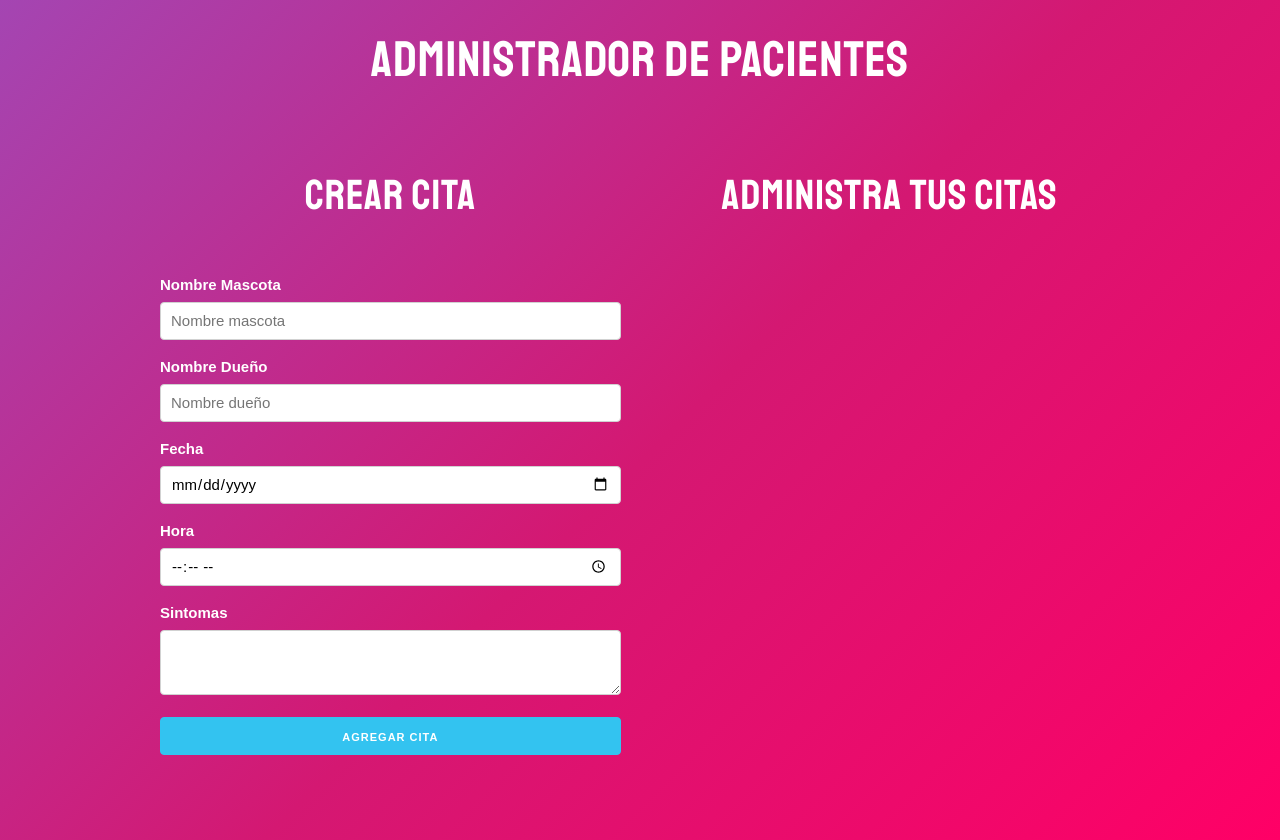
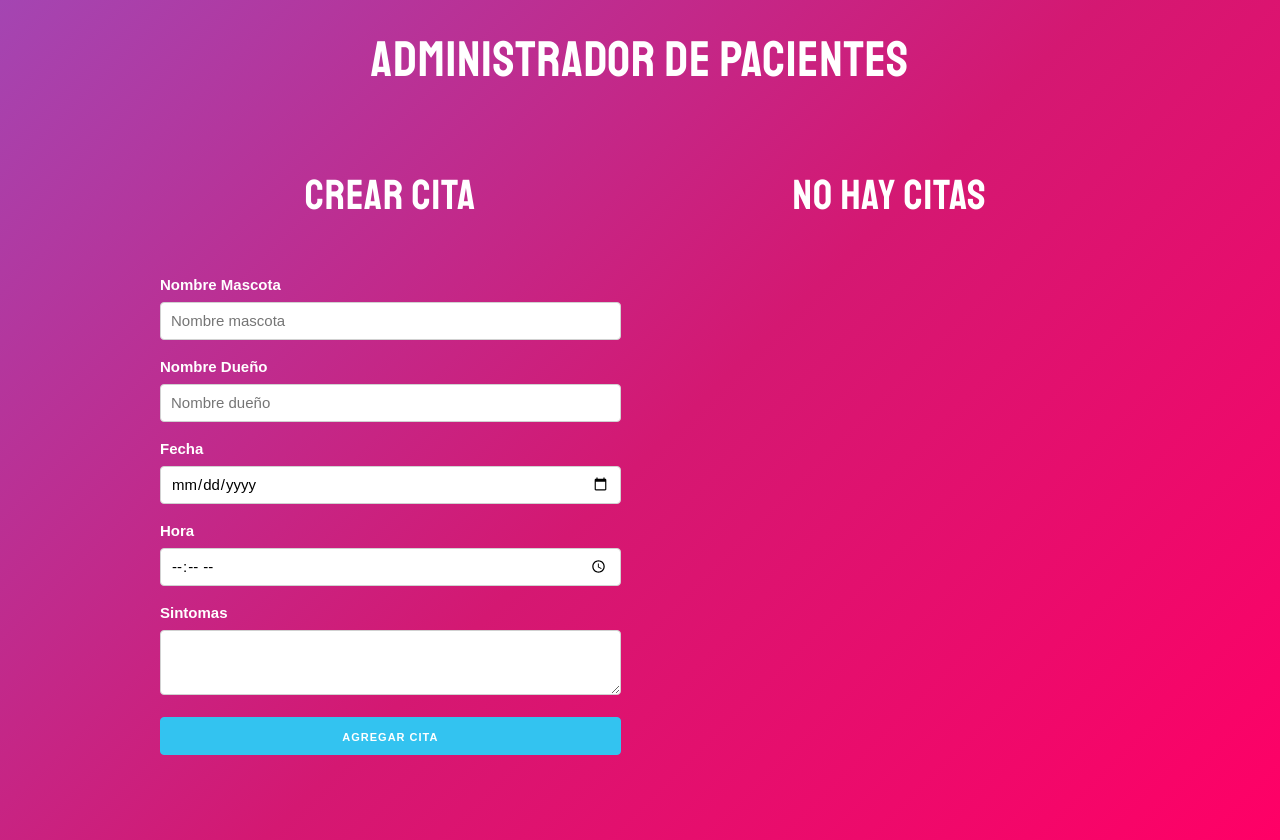
Before and after one commit to tommgarciag/intro-react, a React (Create React App) app in the folder appcitas/: page / in a window 1280 px wide. Built offline with nearby package versions, Linux system fonts and the light colour scheme.

Commit message:
Agrego citas al local storage

```diff
--- a/appcitas/src/App.js
+++ b/appcitas/src/App.js
@@ -1,11 +1,27 @@
-import React, { Fragment, useState } from 'react';
+import React, { Fragment, useState, useEffect } from 'react';
 import Formulario from './components/Formulario';
 import Cita from './components/Cita';
 
 function App() {
 
+
+  // Citas en local storage
+  let citasIniciales = JSON.parse(localStorage.getItem('citas'));
+  if(!citasIniciales) {
+    citasIniciales = [];
+  }
+
   // State principal (arreglo de citas)
-  const [citas, guardarCitas] = useState([]);
+  const [citas, guardarCitas] = useState(citasIniciales);
+
+  // Use Effect para realizar ciertas operaciones cuando el state cambie
+  useEffect( () => {
+    if(citasIniciales) {
+      localStorage.setItem('citas', JSON.stringify(citas));
+    } else {
+      localStorage.setItem('citas', JSON.stringify([]));
+    }
+  }, [citas]);
 
   // Funcion que tome las citas actuales y agregue la nueva
   const crearCita = cita => {
@@ -21,6 +37,9 @@ function App() {
     guardarCitas(nuevasCitas);
   }
 
+  // Mensaje condicional
+  const titulo = citas.length === 0 ? "No hay citas" : "Administra tus citas";
+
 
   return (
     <Fragment>
@@ -33,7 +52,7 @@ function App() {
             />
           </div>
           <div className="one-half column">
-            <h2>Administra tus citas</h2>
+            <h2>{titulo}</h2>
             {citas.map(cita => (
               <Cita
                 key={cita.id}
```
